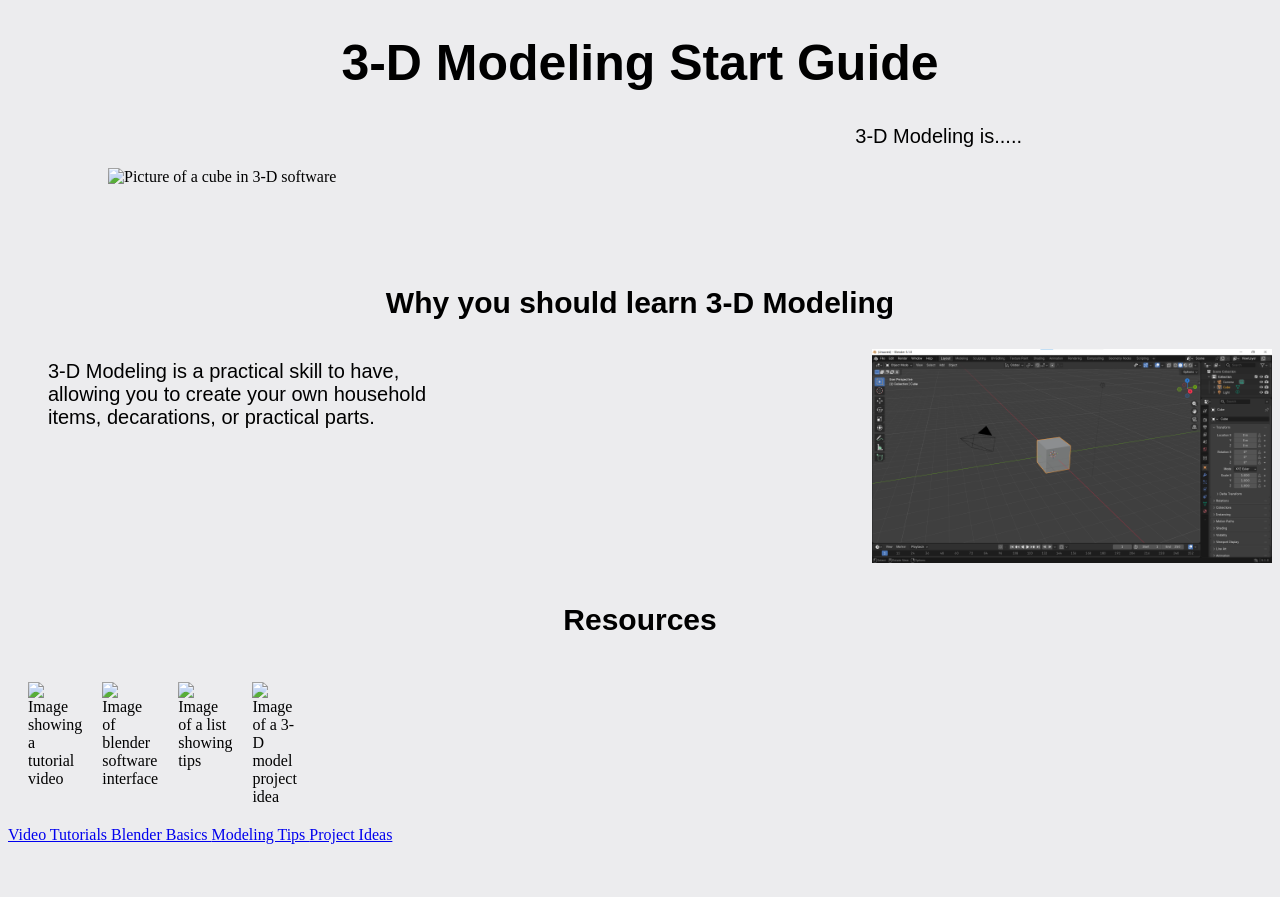
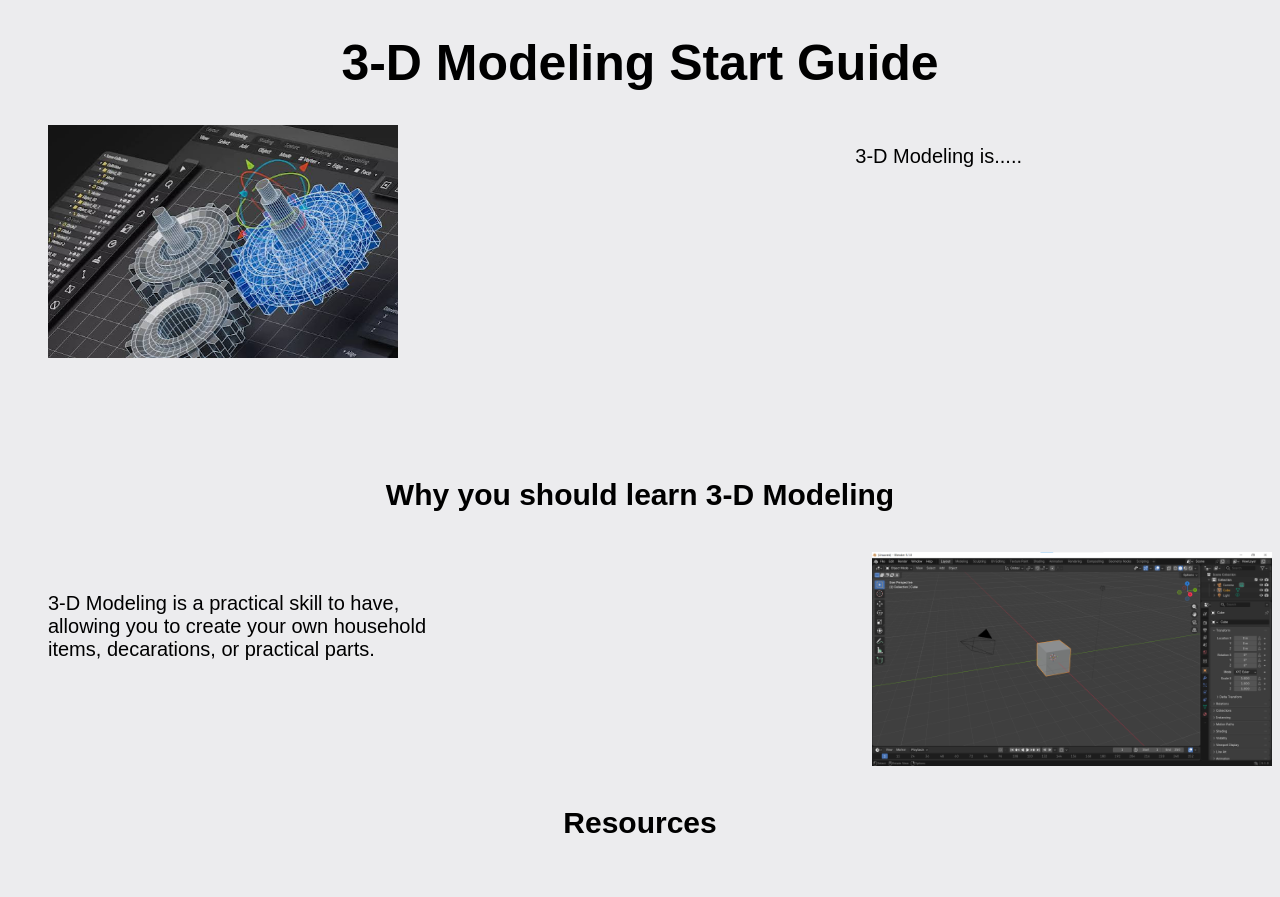
Before and after one commit to Slimeball111/3D-Model-Website, a plain HTML site: page index.html in a window 1280 px wide. Shown: the top 897 px of the page. Before the commit the page ends 852 px from the top, so only its background shows below. Drawn offline with Linux system fonts and the light colour scheme.

Commit message:
Fixed home page to be flexible, add div elements, added footer, created basic tutorial videos page

```diff
--- a/index.html
+++ b/index.html
@@ -3,43 +3,52 @@
 <head>
     <meta charset="UTF-8">
     <meta name="viewport" content="width=device-width, initial-scale=1.0">
-    <title>Document</title>
+    <title>3-D Modeling Start Guide</title>
     <link rel="stylesheet" href="style.css">
 </head>
 <body>
     <h1> 3-D Modeling Start Guide </h1>
 
 
-
-    <p class="ParaOne">3-D Modeling is.....</p>
-    <img id="StarterImage" src="imagefilelink" alt="Picture of a cube in 3-D software">
-
-
+<div class="Row">
+    <img class="ImageLeft" src="images/Gear-Image.png" alt="Picture of a cube in 3-D software">
+     <p class="ParaRight"> 3-D Modeling is.....</p>
+</div>
 
     <h2> Why you should learn 3-D Modeling</h2>
 
-    <p id="ParaTwo"> 3-D Modeling is a practical skill to have, allowing you to create your own household items, decarations, or practical parts.
-    </p>
+    <div class="Row">
+    <p id="ParaTwo"> 3-D Modeling is a practical skill to have, allowing you to create your own household items, decarations, or practical parts.</p>
     <img id="ImageTwo" src="images/Website Blender cube image.png" alt="3d model picture">
+</div>
+
+<!--<p class="ParaRight"> blah blah</p>-->
+
 
 
 
     <h2 id="Resources"> Resources </h2>
 
 <div class="LinkImages">
-    <img id="one"src="image 1" alt="Image showing a tutorial video">
-    <img id="two"src="image 2" alt="Image of blender software interface">
-    <img id="three"src="image 3" alt="Image of a list showing tips">
-    <img id="four"src="image 4" alt="Image of a 3-D model project idea">
+    <img class="LinkImages" alt="Image showing a tutorial video">
+    <img class="LinkImages" src="images/Blender-Logo.png" alt="Image of blender software interface">
+    <img class="LinkImages" src="image 3" alt="Image of a list showing tips">
+    <img class="LinkImages" src="image 4" alt="Image of a 3-D model project idea">
 </div>
 
-    <a href="link"> Video Tutorials </a>
-    <a href="link"> Blender Basics </a>
-    <a href="link"> Modeling Tips </a>
-    <a href="link"> Project Ideas </a>
+<div class="LinkText">
+    <a class="LinkText" href="link"> Video Tutorials </a>
+    <a class="LinkText" href="link"> Blender Basics </a>
+    <a class="LinkText" href="link"> Modeling Tips </a>
+    <a class="LinkText" href="link"> Project Ideas </a>
+</div>
 
 
-
-
+<footer>
+    <h3>
+        Credits:
+    </h3>
+    <p> add a list element thing here, or make a dedicated page, etc</p>
+</footer>
 </body>
 </html>
--- a/style.css
+++ b/style.css
@@ -10,22 +10,30 @@ h1 {
     align-items: top;
 
 }
-.ParaOne {
+
+.Row{
+    display: flex;
+    flex-direction: row;
+    justify-content: space-between;
+    align-items: flex-start;
+}
+.ParaRight {
+    Display: Block;
     font-family: arial;
     font-size: 20px;
-    display: flex;
-    justify-content: right;
-    align-items: top;
+    text-align: right;
+
     margin-right:250px;
-    margin-top: 20px;
+
 }
 
-#StarterImage {
-    display: flex;
-    justify-content: block;
-    align-items: top;
-    margin-left: 100px;
+
+.ImageLeft {
+    display: block;
+    margin-left: 40px;
     margin-bottom: 20px;
+    width: 350px;
+    height: auto;
 }
 
 h2 {
@@ -35,6 +43,7 @@ h2 {
      justify-content: center;
     align-items: center;
     margin-top: 100px;
+    margin-bottom: 40px;
 }
 
 #ParaTwo {
@@ -52,7 +61,6 @@ h2 {
 #ImageTwo {
      display: block;
     margin-left: auto;
-    margin-top: -100px;
     width: 400px;
     height: auto;
 }
@@ -64,46 +72,66 @@ h2 {
      justify-content: center;
     align-items: center;
     margin-top: 40px;
+    margin-bottom: 40px;
 }
 
 .LinkImages {
     display: flex;
     padding: 20px;
-    width: 200px;
+    width: auto;
     height:auto;
     gap:20px;
 }
-/*
-#one {
-display: flex;
-    margin-right: auto;
-    margin-bottom: 200px;
-    width: 200px;
-    height: auto;
+
+.LinkText {
+ display: flex;
+    padding: 20px;
+    width: auto;
+    height:auto;
+    gap:20px;
+
 }
 
-#two {
-display: flex;
-    margin-right: auto;
-    margin-right: 200px;
-    margin-bottom: 200px;
-    width: 200px;
-    height: auto;
+
+
+
+
+
+
+
+
+
+
+
+
+
+
+
+
+
+
+
+
+
+/*
+video tutorials stuff
+*/
+
+.h2Class {
+    font-family:Arial, Helvetica, sans-serif;
+    font-size: 40px;
+
+    /* now i can change all of the h2 elements here to whatever i want in one go */
 }
 
-#three {
-display: flex;
+
+
+
+.LinkDescription {
+    display:block;
+    margin-left: auto;
     margin-right: auto;
-    margin-bottom: 200px;
-    width: 200px;
-    height: auto;
+    font-family: arial;
+    font-size: 20px;
+width:500px;
 }
-
-#four {
-display: flex;
-    margin-right: auto;
-    margin-bottom: 200px;
-    width: 200px;
-    height: auto;
-}
-    */
```
Also changed, not shown: Blender-Basics.html (added, +10 -0 lines), Video-Tutorials.html (added, +70 -0 lines), images/Blender-Logo.png (added), images/Gear-Image.png (added).
